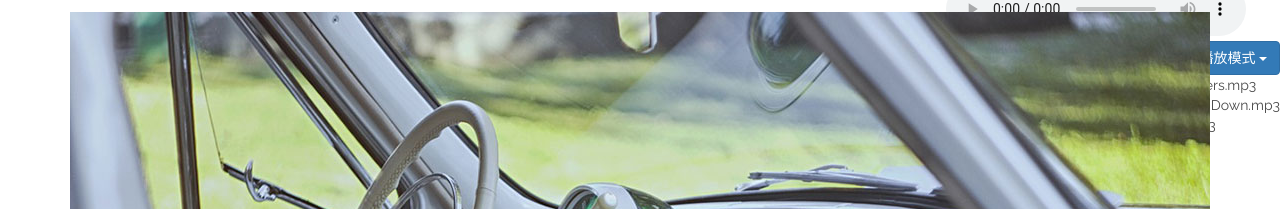
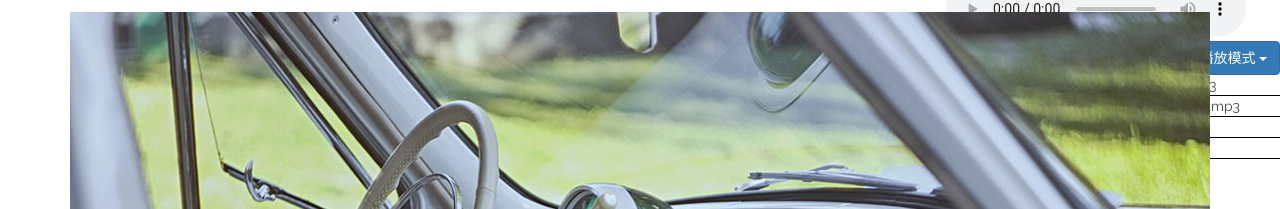
Before and after one commit to yccjack/mysticalPersonYu, a plain HTML site: page index.html in a window 1280 px wide. Shown: the part 118-327 px from the top of the page. Drawn offline with Linux system fonts and the light colour scheme.

Commit message:
美化页面
修改CSS

```diff
--- a/css/userCss/audio.css
+++ b/css/userCss/audio.css
@@ -1,4 +1,17 @@
-.userBk{
-	border-top:1px solid #000;
+.userBk {
+	border-top: 1px solid #000;
 	border-bottom: 1px solid #000;
 }
+
+ol li {
+	list-style: none;
+}
+
+ol {
+	margin: 0px;
+	padding: 0px
+}
+
+.audioFromYcc {
+	border-bottom: solid 1px #000000;
+}
--- a/js/userJs/audio.js
+++ b/js/userJs/audio.js
@@ -30,7 +30,7 @@ $(function() {
 			var mhtml = '';
 			var len = Player.data.length;
 			for(var i = 0; i < len; i++) {
-				mhtml += '<li><a index="' + i + '">' + Player.data[i] + '</a></li>';
+				mhtml += '<li class="audioFromYcc"><a index="' + i + '">' + Player.data[i] + '</a></li>';
 			}
 			Player.$mList.html(mhtml);
 		},
```
